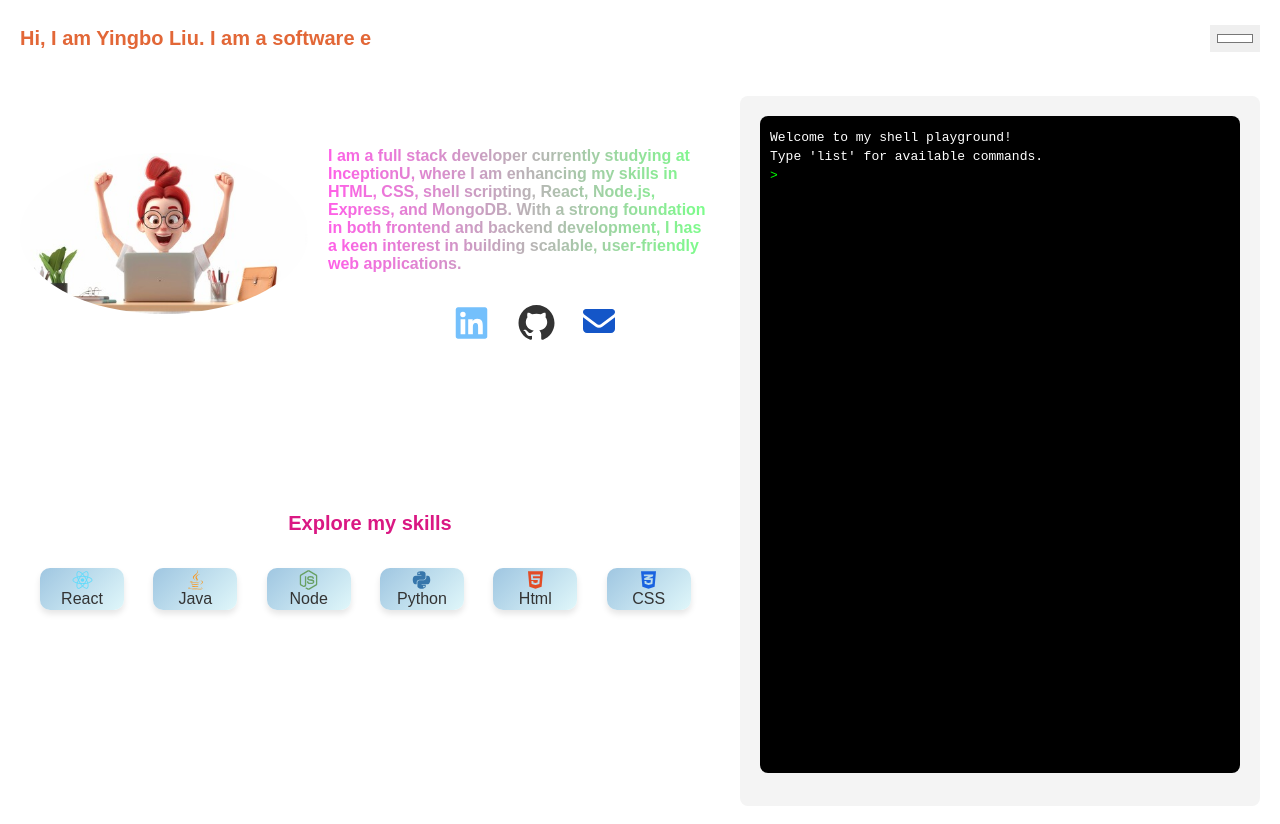
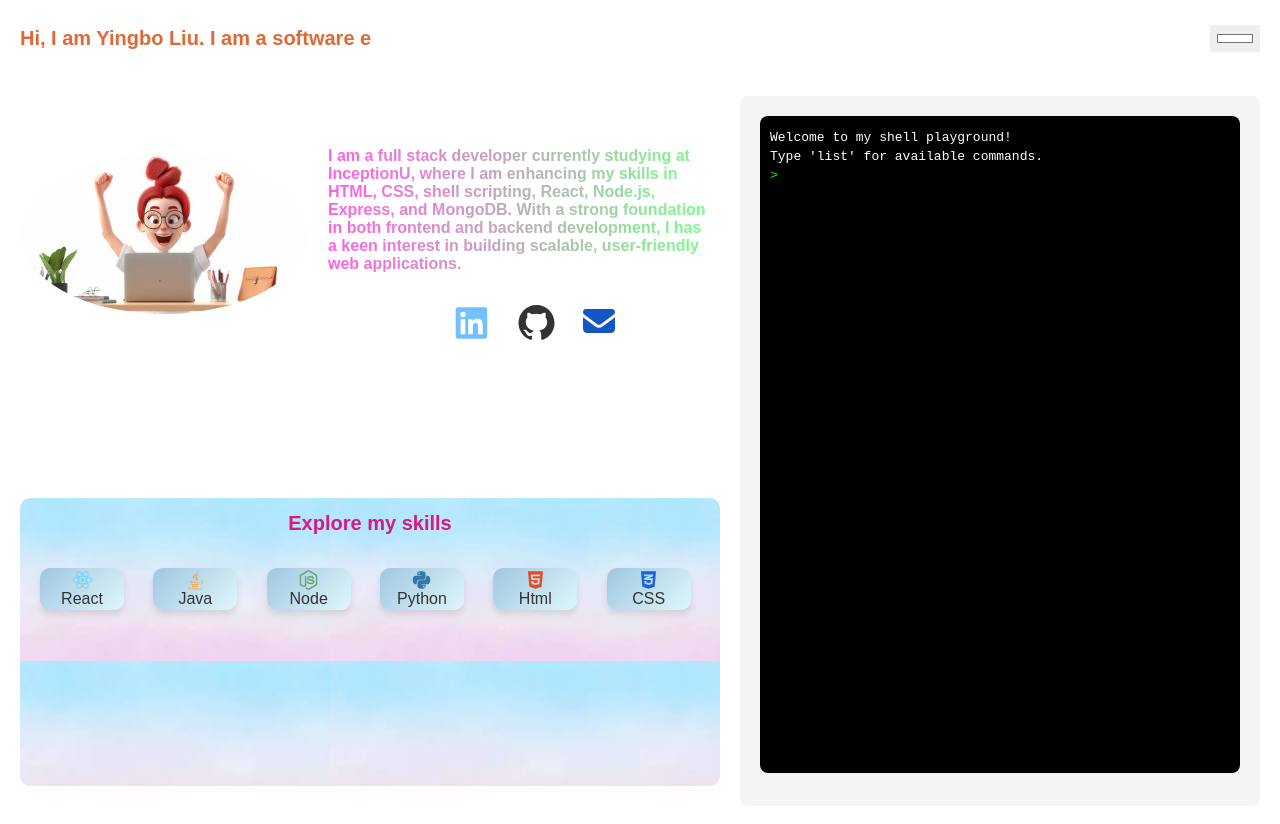
Before and after one commit to bobo0128/linktree, a plain HTML site: page index.html in a window 1280 px wide. Drawn offline with Linux system fonts and the light colour scheme; the site is published under a folder, as on GitHub Pages, so addresses that start at the root find nothing.

Commit message:
correct background image path

```diff
--- a/css/global.css
+++ b/css/global.css
@@ -267,7 +267,7 @@ h1 {
 /* Skill Cards Table */
 
 .skill-cards {
-    background-image: url("/images/bg.jpg");
+    background-image: url("../images/bg.jpg");
     margin-bottom: 20px;
     margin-right: 20px;
     border-radius: 10px;
```
